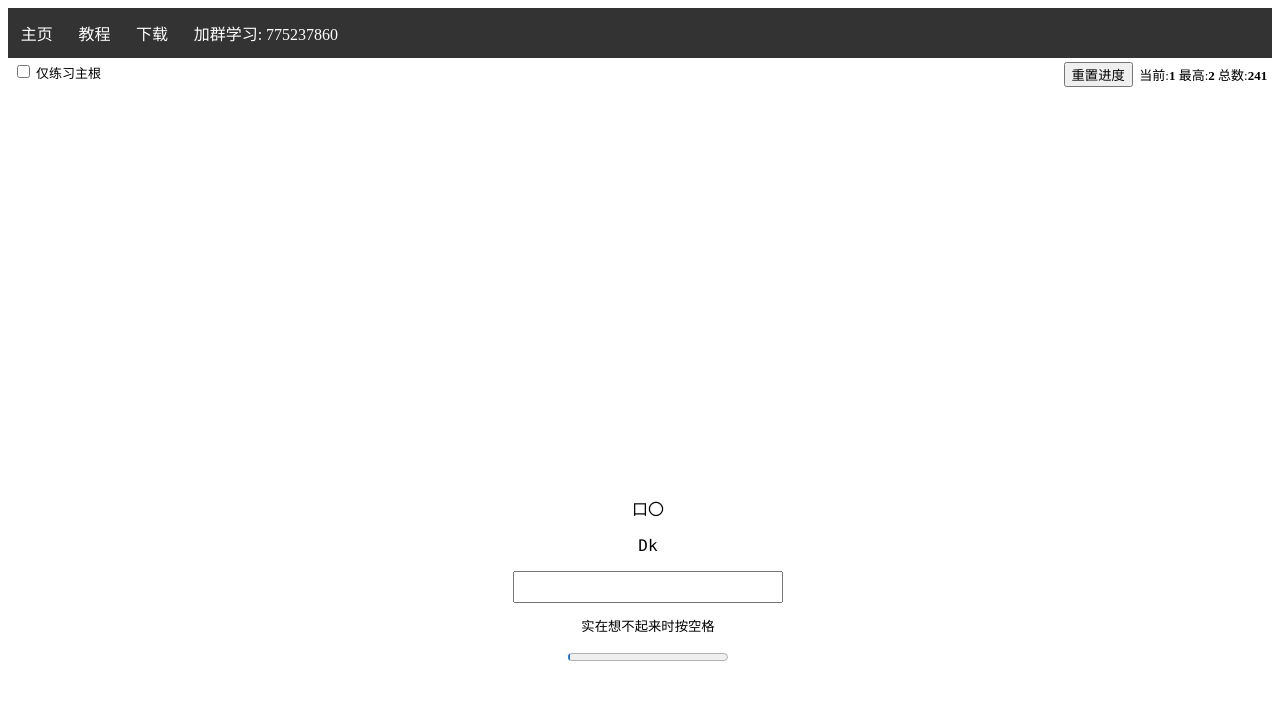
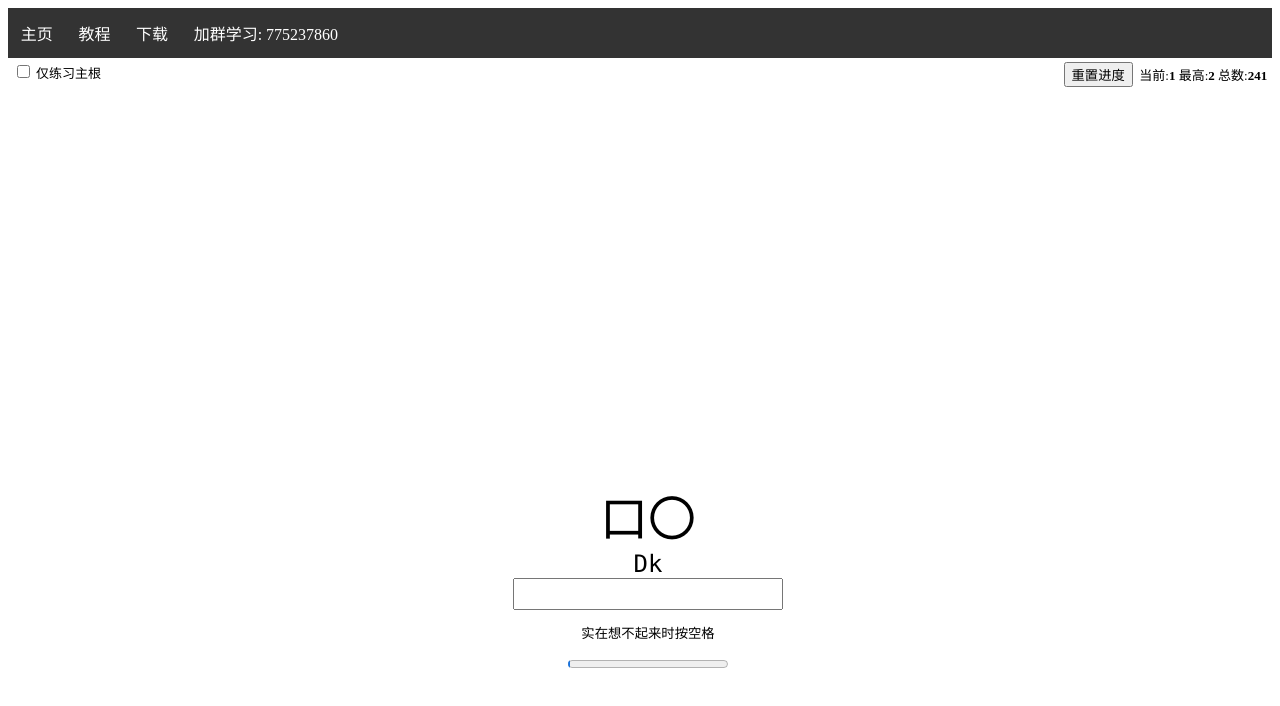
Before and after one commit to lvyww/tigerinput.github.io, a plain HTML site: page index.html in a window 1280 px wide. Drawn offline with Linux system fonts and the light colour scheme.

Commit message:
Update index.html

```diff
--- a/index.html
+++ b/index.html
@@ -95,10 +95,18 @@
 
 	#root {
 	  font-family: TumanPUA, Simsun, Simsum-ExtB, Simsun-ExtG, TH-Sung-TP2, TH-Sung-TP0, serif, sans-serif;
+		margin: auto;
+		font-size: 3rem;
+		text-align: center;
+		width: 100%;
 	}
 
 	#code {
-	  font-family: Consolas, Lucida Console, Helvetica, Arial, Times New Roman, Georgia, sans-serif, serif;
+	  	font-family: Consolas, Lucida Console, Helvetica, Arial, Times New Roman, Georgia, sans-serif, serif;
+		margin: auto;
+		font-size: 1.5rem;
+		text-align: center;
+		width: 100%;
 	}
 
 		#tip {
```
